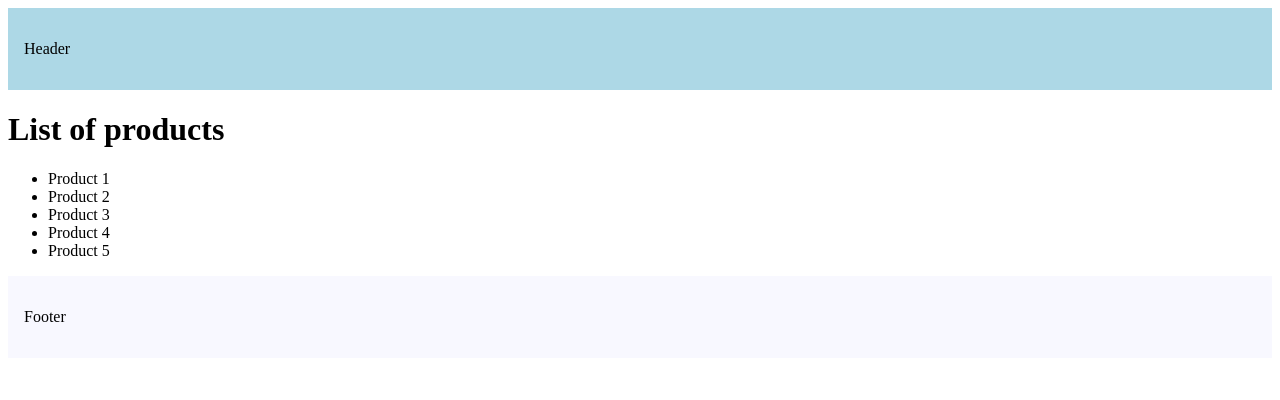
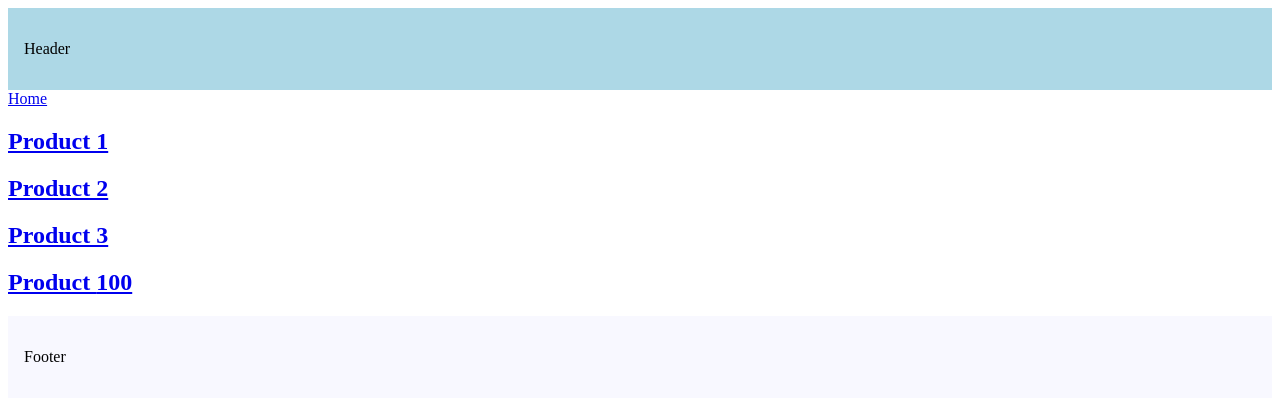
Before and after one commit to phuongsover1/Learning-NextJS-CodeVolution, a Next.js app in the folder nextjs-codevolution/: page /products in a window 1280 px wide. Shown: the top 400 px of the page. Built offline with nearby package versions, Linux system fonts and the light colour scheme.

Commit message:
"feat: Implement client-side navigation with Next.js Links
Add navigation links in home page to blog and products
Update products page with dynamic product links
Add home navigation link in products page
Implement replace navigation for Product 3
Replace static product list with interactive links"

```diff
--- a/nextjs-codevolution/src/app/(after-login)/products/page.tsx
+++ b/nextjs-codevolution/src/app/(after-login)/products/page.tsx
@@ -1,12 +1,21 @@
+import Link from "next/link"
+
 export default function Products() {
+    const productId = 100;
     return <>
-    <h1>List of products</h1>
-    <ul>
-        <li>Product 1</li>
-        <li>Product 2</li>
-        <li>Product 3</li>
-        <li>Product 4</li>
-        <li>Product 5</li>
-    </ul>
+        <Link href="/">Home</Link>
+        <h2>
+            <Link href="/products/1">Product 1</Link>
+        </h2>
+        <h2>
+            <Link href="/products/2">Product 2</Link>
+        </h2>
+        <h2>
+            <Link href="/products/3" replace>Product 3</Link>
+        </h2>
+        <h2>
+            <Link href={`/products/${productId}`}>Product {productId}</Link>
+        </h2>
+
     </>
 }
```
Also changed, not shown: nextjs-codevolution/src/app/(after-login)/page.tsx (+7 -1 lines).
